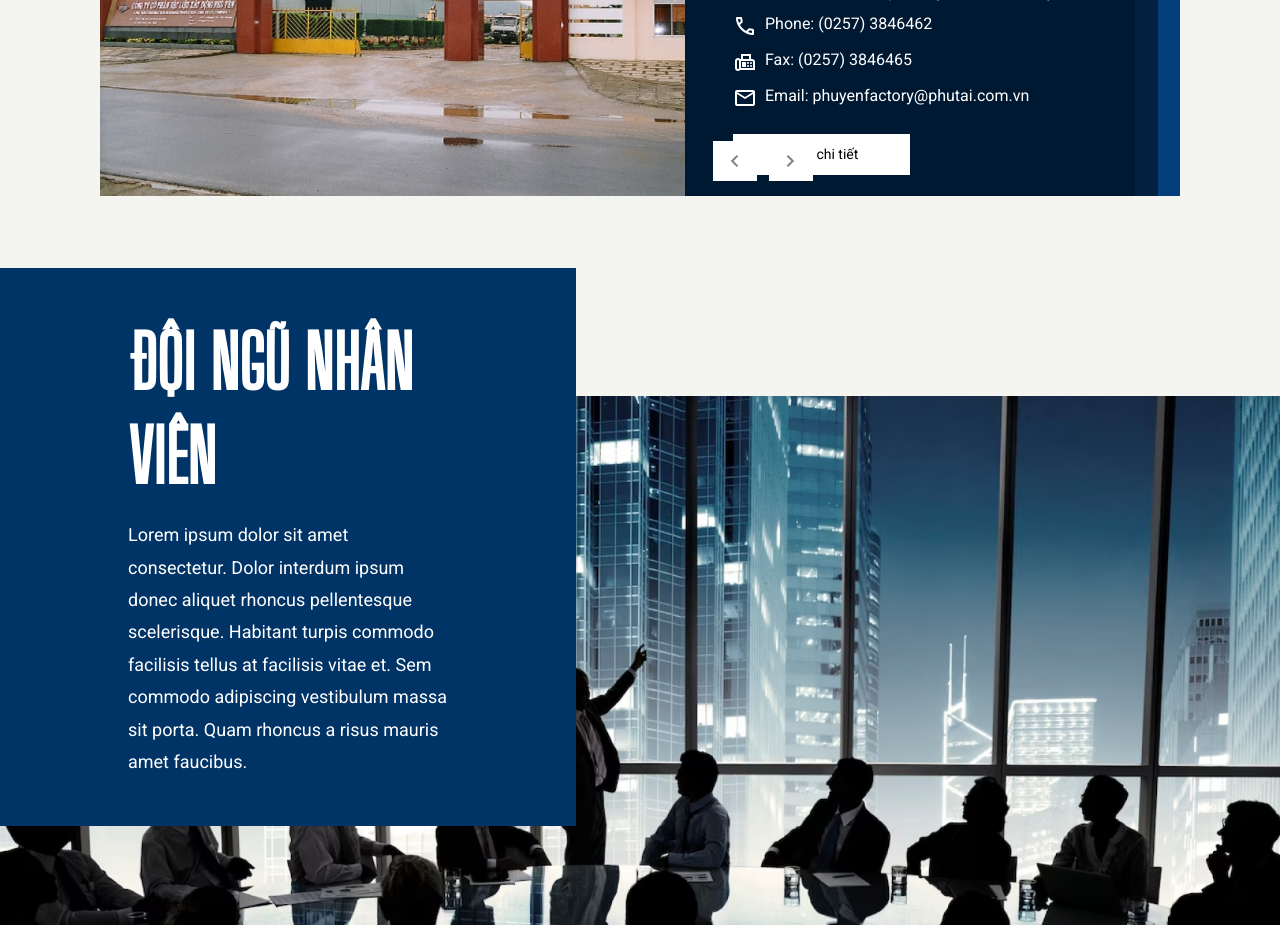
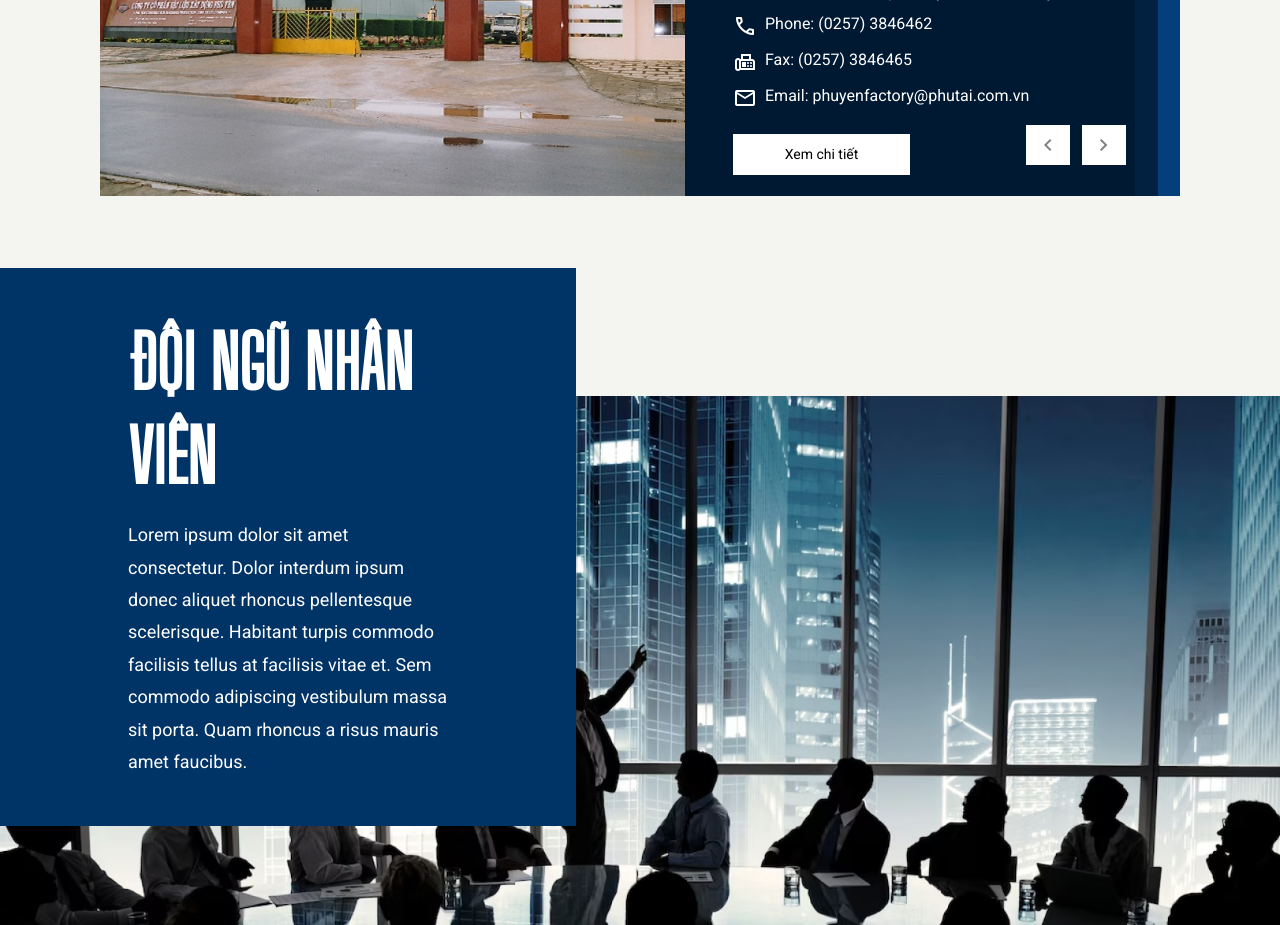
Before and after one commit to myphuong92/InternProject-2, a Vue app: page /InternProject-2/about in a window 1280 px wide. Shown: the part 7100-8025 px from the top of the page. Built offline with nearby package versions, Linux system fonts and the light colour scheme; a web font is replaced by a local one.

Commit message:
adjust btnSlider

```diff
--- a/src/views/about-us.vue
+++ b/src/views/about-us.vue
@@ -272,7 +272,7 @@
             </swiper-slide>
 
           </swiper>
-          <div class="BtnSlider mb-5 lg:mb-0 justify-center lg:absolute flex flex-row gap-3 mt-5">
+          <div class="BtnSlider mb-5 lg:mb-0 justify-center lg:absolute flex flex-row gap-3 mt-5 lg:mt-0">
                     <button class="btn-slider prev">
                       <span class="material-symbols-outlined"
                         >chevron_left</span
@@ -633,7 +633,7 @@ const ctyThanhVien = ref([
 .BtnSlider{
 
   z-index: 20;
-  right: 34%;
-  bottom: 4%;
+  right: 5%;
+  bottom: 8%;
 }
 </style>
```
